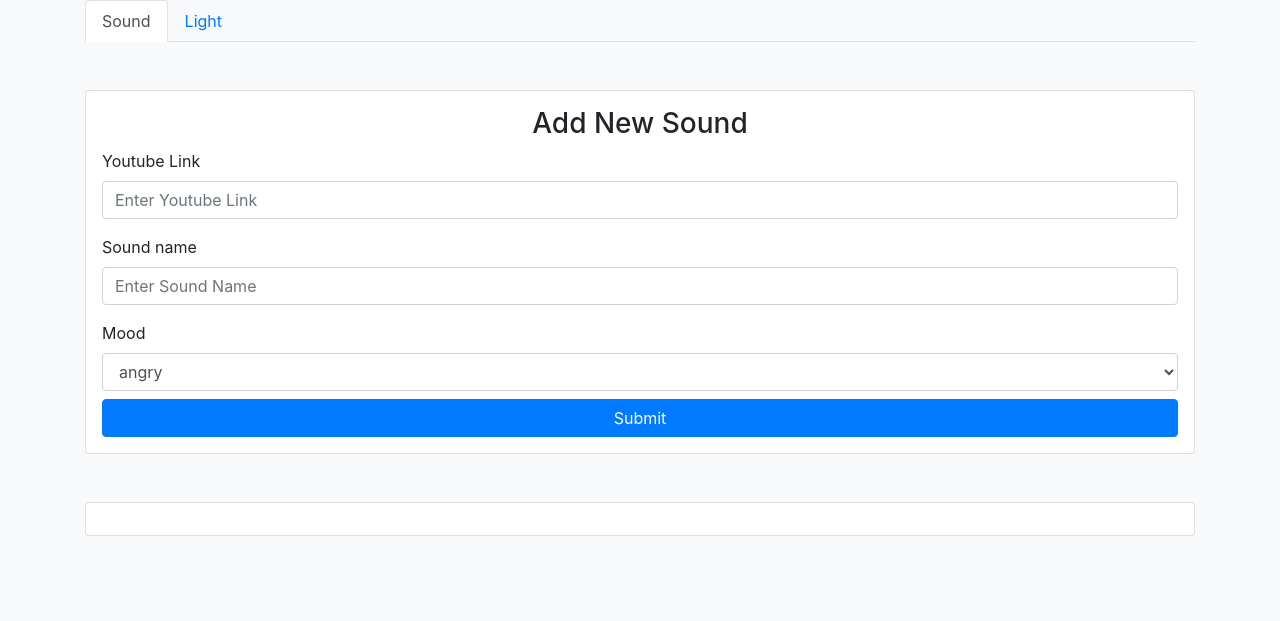
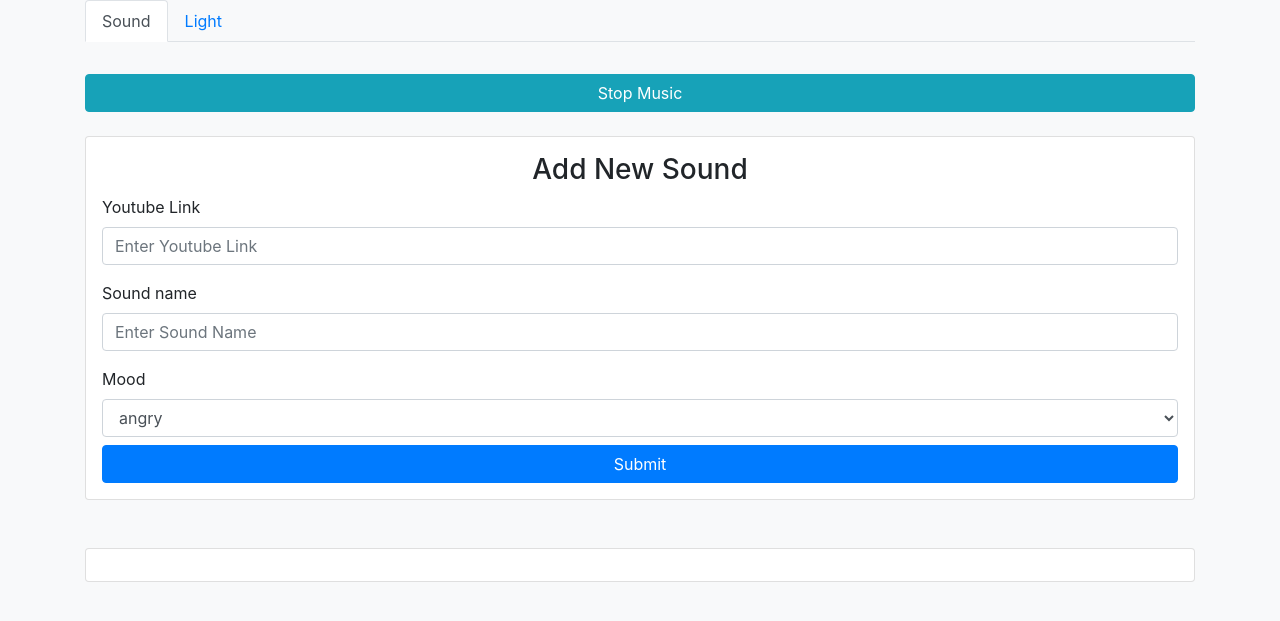
Before and after one commit to HQ-Project/WelcomeHome, a Flask app: template templates/index.html in a window 1280 px wide. Shown: the top 621 px of the page. Run offline with Flask 2, Linux system fonts and the light colour scheme; the template is opened without the code that fills it, so the values that code supplies are empty.

Commit message:
music stop & light setting try option

```diff
--- a/light_settings.json
+++ b/light_settings.json
@@ -1 +1 @@
-{"angry": {"bri": "120", "ct": "160"}, "disgust": {"bri": "200", "ct": "200"}, "fear": {"bri": 150, "ct": 270}, "happy": {"bri": "200", "ct": "350"}, "sad": {"bri": "50", "ct": "200"}, "suprise": {"bri": 210, "ct": 420}, "neutral": {"bri": "230", "ct": "200"}}
+{"angry": {"bri": 140, "ct": 500}, "disgust": {"bri": 200, "ct": 200}, "fear": {"bri": 150, "ct": 270}, "happy": {"bri": 200, "ct": 350}, "sad": {"bri": 50, "ct": 200}, "suprise": {"bri": 210, "ct": 420}, "neutral": {"bri": 230, "ct": 200}}
--- a/templates/index.html
+++ b/templates/index.html
@@ -32,7 +32,9 @@
       <div class="tab-content" id="myTabContent">
 
         <div class="tab-pane fade show active" id="sound" role="tabpanel" aria-labelledby="sound-tab">
-          <div class="card mt-5 p-3">
+          <button type="button" class="btn btn-info w-100 mt-4" onclick="stopMusic()">Stop Music</button>
+
+          <div class="card p-3 mt-4">
             <h3 class="h3 text-center">Add New Sound</h3>
             <form action="/add-custom-sound" method="post">
               <div class="form-group">
@@ -111,6 +113,7 @@
                 </select>
               </div>
 
+              <button type="button" class="btn btn-primary w-100 mt-2" onclick="tryLight()">Try</button>
               <button type="submit" class="btn btn-primary w-100 mt-2">Submit</button>
             </form>
           </div>
@@ -144,5 +147,30 @@
 
     <script src="https://code.jquery.com/jquery-3.5.1.slim.min.js" integrity="sha384-DfXdz2htPH0lsSSs5nCTpuj/zy4C+OGpamoFVy38MVBnE+IbbVYUew+OrCXaRkfj" crossorigin="anonymous"></script>
     <script src="https://cdn.jsdelivr.net/npm/bootstrap@4.6.0/dist/js/bootstrap.bundle.min.js" integrity="sha384-Piv4xVNRyMGpqkS2by6br4gNJ7DXjqk09RmUpJ8jgGtD7zP9yug3goQfGII0yAns" crossorigin="anonymous"></script>
+    <script>
+      function tryLight(){
+        br = document.querySelector("#brightness").value;
+        ct = document.querySelector("#color-temperature").value;
+
+        bridge_ip = "192.168.1.25";
+        hue_username = "dffCqNSjvVck7X6vUeLGXUsal6KL1p7d01ZzuHEm";
+        url = "http://" + bridge_ip + "/api/" + hue_username + "/lights/1/state";
+
+        fetch(url, {
+          method: "PUT",
+          headers: {
+            "Content-Type": "application/json"
+          },
+          body: JSON.stringify({"bri": parseInt(br), "ct": parseInt(ct)})
+        }).catch(e => console.log('error', e));
+      }
+
+      function stopMusic(){
+        host_ip = "192.168.1.22:8818"
+        url = "http://" + host_ip + "/stop-music"
+
+        fetch(url).catch(e => console.log('error', e));
+      }
+    </script>
   </body>
 </html>
--- a/web_server.py
+++ b/web_server.py
@@ -36,7 +36,7 @@ def add_light():
     data = {}
     with open(light_settings_path, "r") as f:
         data = json.load(f)
-    data[request.form['light-mood']] = {"bri": request.form["brightness"], "ct": request.form["color-temperature"]}
+    data[request.form['light-mood']] = {"bri": int(request.form["brightness"]), "ct": int(request.form["color-temperature"])}
 
     with open(light_settings_path, "w") as f:
         json.dump(data, f)
@@ -65,5 +65,11 @@ def add_sound():
     return render_template('index.html', feedback="Successful", sounds=get_sounds(), lights=get_light_settings())
 
 
+@app.route('/stop-music', methods=['get'])
+def stop_music():
+    os.system('mocp -s')
+    return '', 200
+
+
 if __name__ == '__main__':
     app.run(host='0.0.0.0', port=server_port, debug=True)
```
